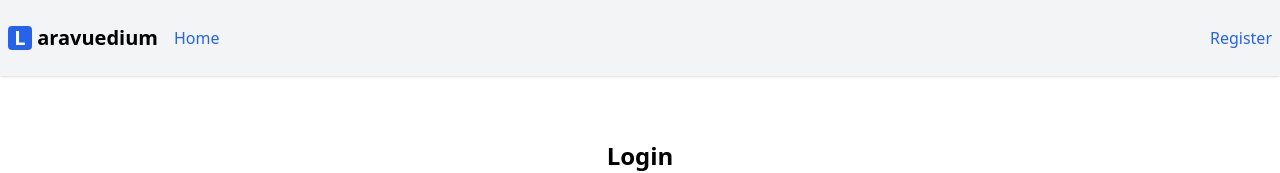
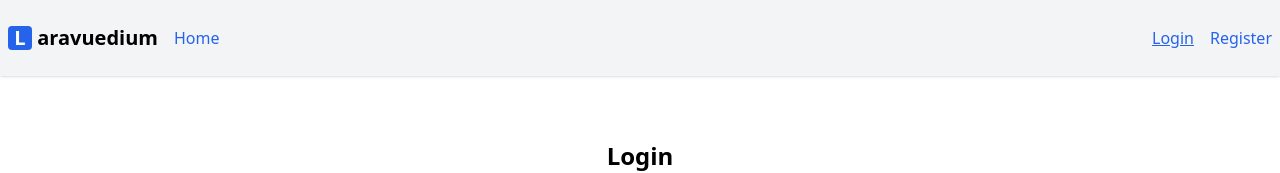
Before and after one commit to lmottasin/laravuedium, a Vue app: page /login in a window 1280 px wide. Shown: the top 173 px of the page. Built offline with nearby package versions, Linux system fonts and the light colour scheme.

Commit message:
feat: navigation update & default redirect set to login route

```diff
--- a/src/App.vue
+++ b/src/App.vue
@@ -26,7 +26,13 @@ const auth = useAuth()
           </template>
         </div>
         <div class="flex gap-4 items-center">
-          <RouterLink class="router-link" :to="{ name: 'register' }"> Register </RouterLink>
+          <template v-if="auth.check">
+            <button @click="auth.logout" class="router-link">Logout</button>
+          </template>
+          <template v-else>
+            <RouterLink class="router-link" :to="{ name: 'login' }"> Login </RouterLink>
+            <RouterLink class="router-link" :to="{ name: 'register' }"> Register </RouterLink>
+          </template>
         </div>
       </nav>
     </div>
--- a/src/router/index.js
+++ b/src/router/index.js
@@ -2,7 +2,7 @@ import { createRouter, createWebHistory } from 'vue-router'
 
 function auth(to, from, next) {
   if (!localStorage.getItem('access_token')) {
-    return next({ name: 'register' })
+    return next({ name: 'login' })
   }
 
   next()
--- a/src/stores/auth.js
+++ b/src/stores/auth.js
@@ -19,14 +19,14 @@ export const useAuth = defineStore('auth', () => {
     router.push({ name: 'posts.index' })
   }
 
-  function destroyTokenAndRedirectTo(routeName) {
+  function destroyTokenAndRedirectTo(routeName = 'login') {
     setAccessToken(null)
     router.push({ name: routeName })
   }
 
   async function logout() {
     return window.axios.post('auth/logout').finally(() => {
-      destroyTokenAndRedirectTo('register')
+      destroyTokenAndRedirectTo()
     })
   }
 
```
